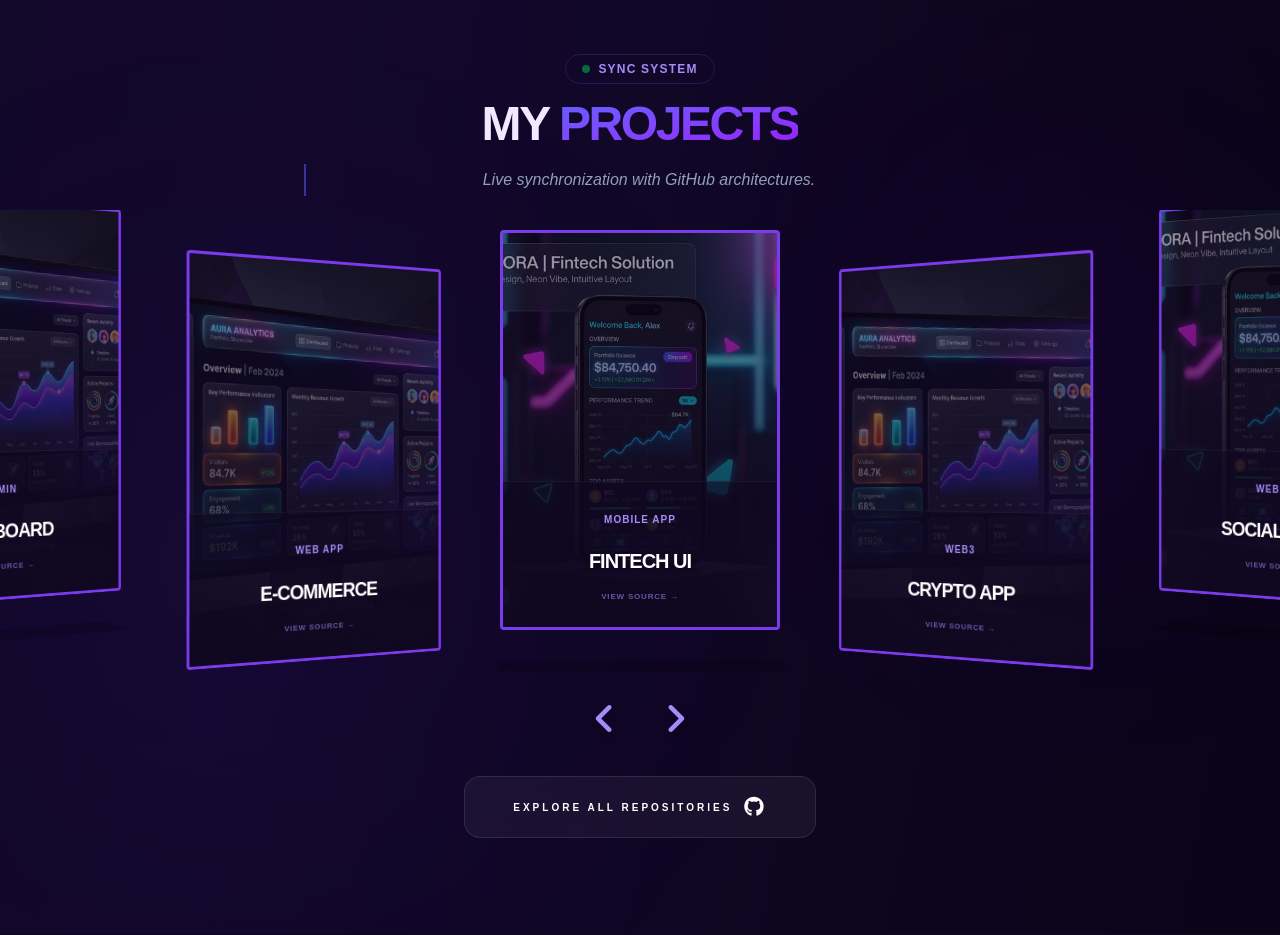
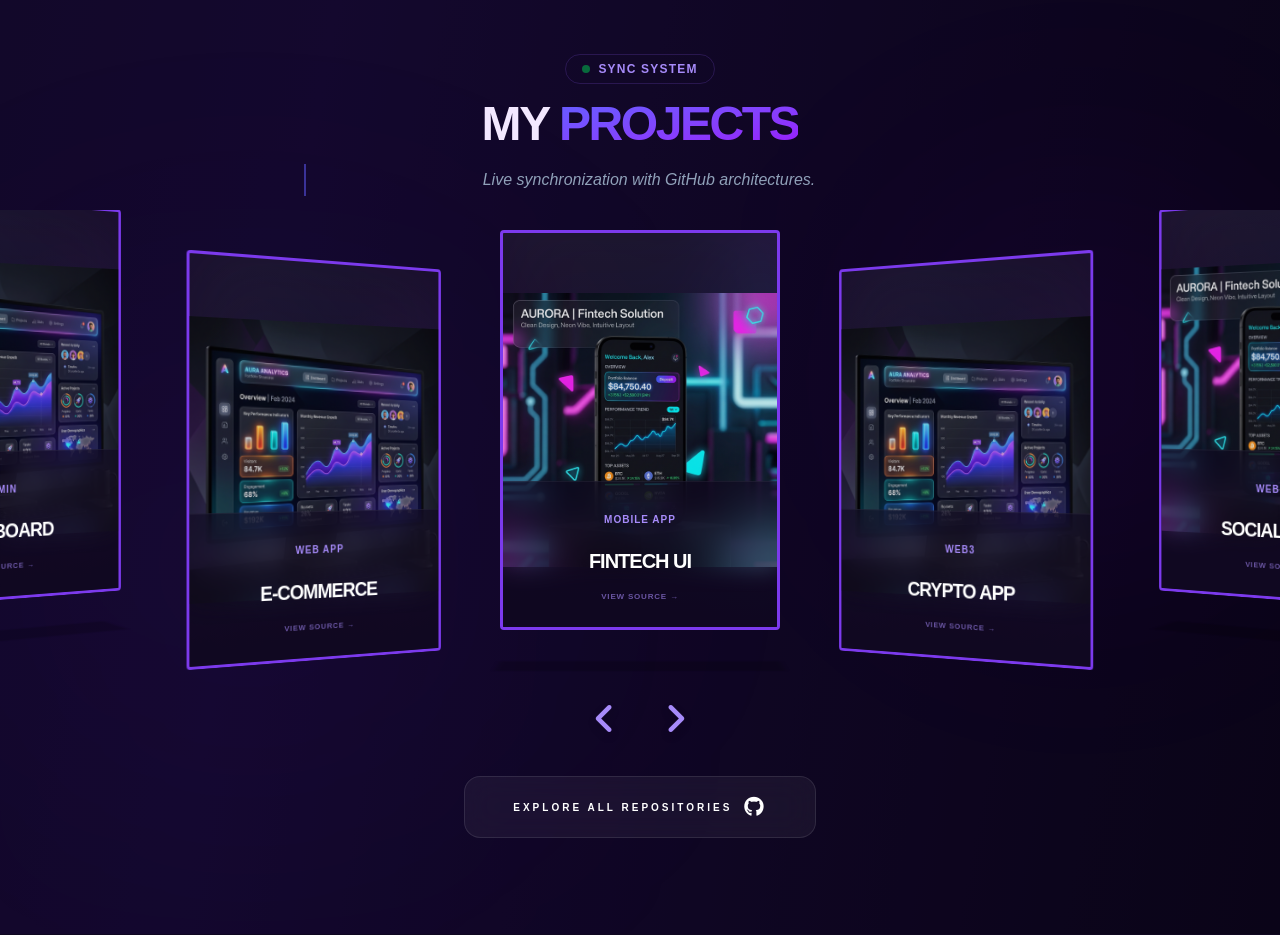
Before and after one commit to CoderGUY47/myPortfolio, a React (Vite) app: page / in a window 1280 px wide. Shown: the part 5240-6175 px from the top of the page. Built offline with nearby package versions, Linux system fonts and the light colour scheme; no server answers; a web font is replaced by a local one.

Commit message:
\\===portfolio under construction===//

```diff
--- a/src/components/Portfolio.jsx
+++ b/src/components/Portfolio.jsx
@@ -49,26 +49,37 @@ const Portfolio = () => {
   // Pre-calculate header parallax
   const headerY = useTransform(scrollYProgress, [0, 1], [50, -50]);
 
-  // GitHub Data Fetching
+  // GitHub Data Fetching (Live Site Screenshot Engine)
   useEffect(() => {
     const fetchRepos = async () => {
       try {
         const response = await fetch(
-          "https://api.github.com/users/CoderGUY47/repos?sort=updated&per_page=10",
+          "https://api.github.com/users/CoderGUY47/repos?sort=updated&per_page=100",
         );
         const data = await response.json();
 
         if (Array.isArray(data)) {
-          const formattedRepos = data
-            .filter((repo) => repo.name !== "myPortfolio")
-            .map((repo) => ({
+          // ⚡ FILTER: Only projects with a live GitHub Pages link
+          const liveRepos = data.filter(
+            (repo) =>
+              repo.name !== "myPortfolio" &&
+              repo.homepage &&
+              repo.homepage.includes("coderguy47.github.io"),
+          );
+
+          const formattedRepos = liveRepos.map((repo) => {
+            // 📡 MICROLINK SCREENSHOT ENGINE: Captures the real website design
+            const screenshotUrl = `https://api.microlink.io/?url=${encodeURIComponent(repo.homepage)}&screenshot=true&embed=screenshot.url&meta=false&overlay.browser=dark`;
+
+            return {
               title: repo.name.replace(/[-_]/g, " "),
-              category: repo.language || "Repository",
-              image: `https://opengraph.githubassets.com/1/CoderGUY47/${repo.name}`,
+              category: repo.language || "Live Site",
+              image: screenshotUrl,
               link: repo.html_url,
               homepage: repo.homepage,
               description: repo.description,
-            }));
+            };
+          });
 
           if (formattedRepos.length > 0) {
             setProjects(formattedRepos);
@@ -234,11 +245,18 @@ const Portfolio = () => {
                         transform: `perspective(1200px) rotateY(${rotation}deg)`,
                       }}
                     >
-                      <div className="item__3d-frame__box item__3d-frame__box--front group overflow-hidden">
+                      <div className="item__3d-frame__box item__3d-frame__box--front group overflow-hidden bg-slate-900/40">
+                        {/* 🌀 BLURRED BACKDROP (The 'Cool' Effect) */}
+                        <img
+                          src={project.image}
+                          alt=""
+                          className="absolute inset-0 w-full h-full object-cover opacity-40 blur-2xl scale-125 transition-transform duration-1000 group-hover:scale-150"
+                        />
+                        {/* 🖼️ MAIN IMAGE (Contained) */}
                         <img
                           src={project.image}
                           alt={project.title}
-                          className="absolute inset-0 w-full h-full object-cover opacity-60 group-hover:scale-110 transition-transform duration-1000"
+                          className="absolute inset-0 w-full h-full object-contain opacity-90 group-hover:scale-105 transition-transform duration-1000 z-10"
                         />
                         <div className="absolute inset-0 bg-linear-to-t from-dark-bg/90 via-dark-bg/40 to-transparent"></div>
                         <div className="relative z-10 text-center p-6 bg-dark-bg/60 backdrop-blur-md w-full mt-auto border-t border-white/5">
```
